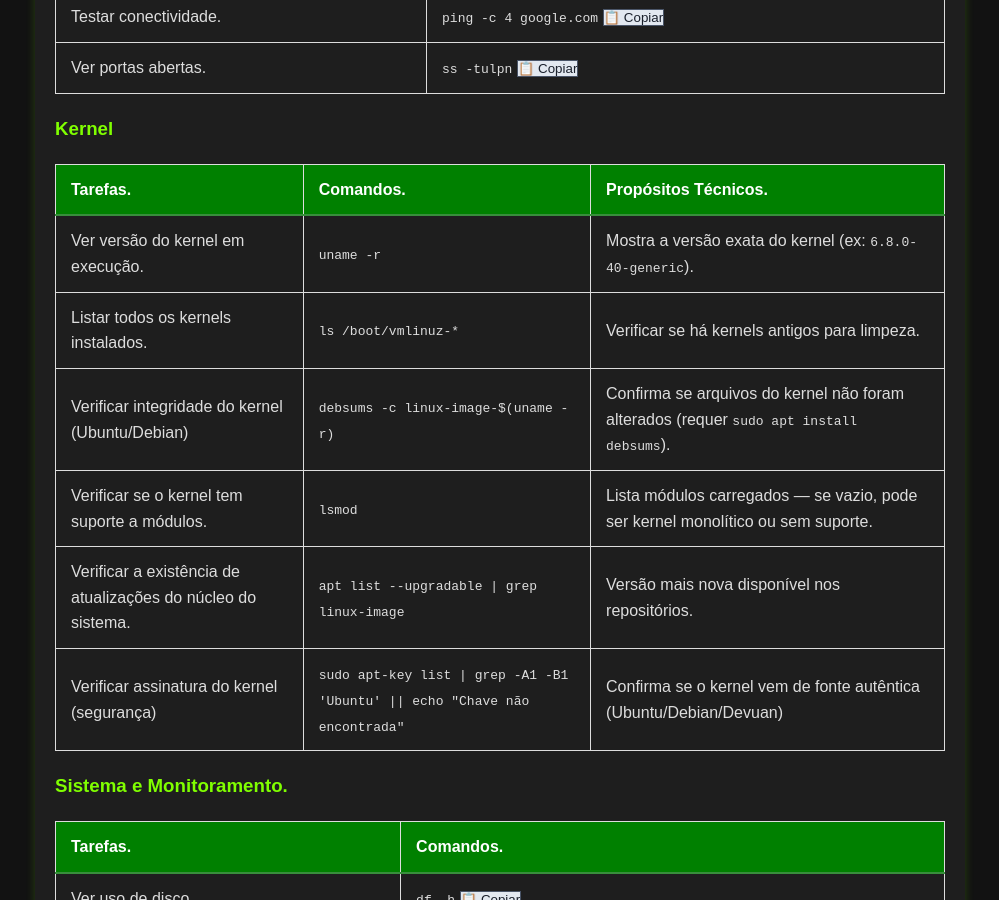
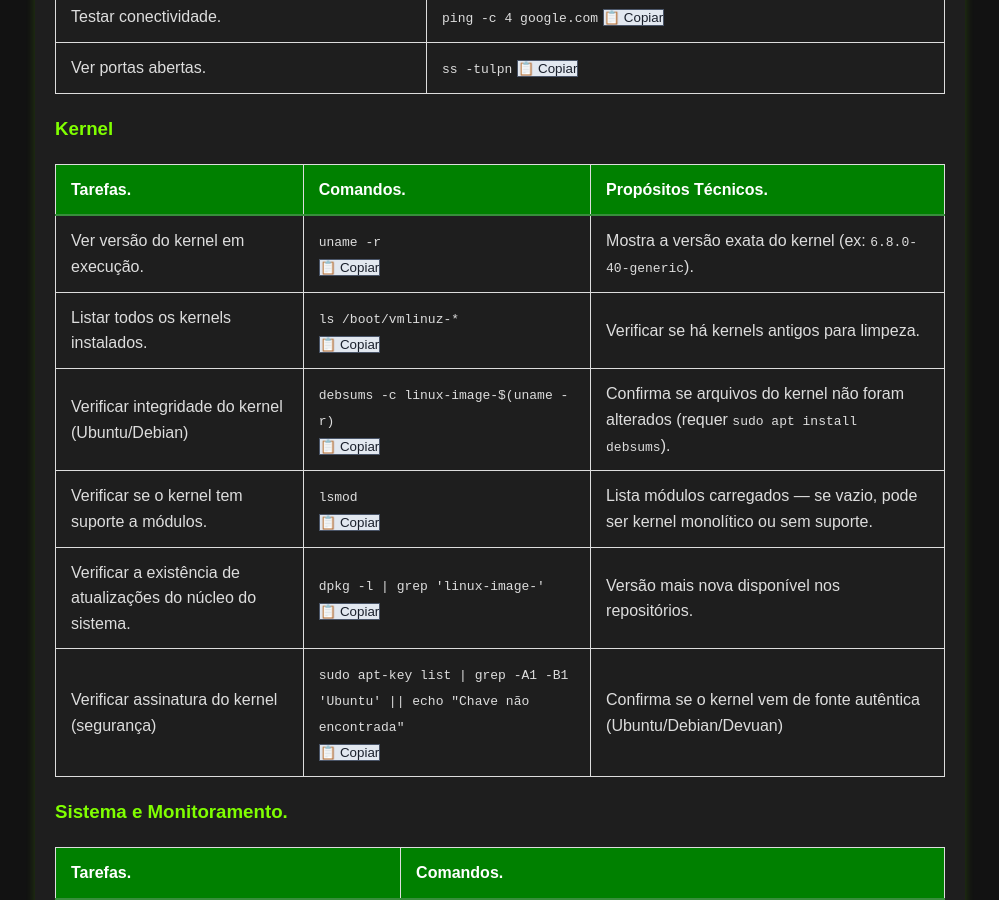
Before and after one commit to Piolinux/piolinux-site, a Jekyll site: the page built from _pages/_iniciantes/terminal-linux-referencia-tecnica-completa.md, in a window 1280 px wide and 900 px high, scrolled down 1432 px. Shown: the whole window, without its empty margins (140-1139 px from the left). Built offline with Jekyll 4.4.1, drawn with Linux system fonts in a browser that asks for light colours.

Commit message:
Update terminal-linux-referencia-tecnica-completa.md

```diff
--- a/_pages/_iniciantes/terminal-linux-referencia-tecnica-completa.md
+++ b/_pages/_iniciantes/terminal-linux-referencia-tecnica-completa.md
@@ -139,37 +139,38 @@ tags: [dicas, linux, terminal, bash, zsh, ohmyzsh, iterm2, produtividade]
     <tbody>
       <tr>
         <td data-label="Tarefa">Ver versão do kernel em execução.</td>
-        <td data-label="Comando"><code>uname -r</code></td>
+        <td data-label="Comando"><code>uname -r</code><br><button class="copy-btn" data-command="uname -r">📋 Copiar</button></td>
         <td data-label="Propósito Técnico">Mostra a versão exata do kernel (ex: <code>6.8.0-40-generic</code>).</td>
       </tr>
       <tr>
         <td data-label="Tarefa">Listar todos os kernels instalados.</td>
-        <td data-label="Comando"><code>ls /boot/vmlinuz-*</code></td>
+        <td data-label="Comando"><code>ls /boot/vmlinuz-*</code><br><button class="copy-btn" data-command="ls /boot/vmlinuz-*">📋 Copiar</button></td>
         <td data-label="Propósito Técnico">Verificar se há kernels antigos para limpeza.</td>
       </tr>
       <tr>
         <td data-label="Tarefa">Verificar integridade do kernel (Ubuntu/Debian)</td>
-        <td data-label="Comando"><code>debsums -c linux-image-$(uname -r)</code></td>
+        <td data-label="Comando"><code>debsums -c linux-image-$(uname -r)</code><br><button class="copy-btn" data-command="debsums -c linux-image-$(uname -r)">📋 Copiar</button></td>
         <td data-label="Propósito Técnico">Confirma se arquivos do kernel não foram alterados (requer <code>sudo apt install debsums</code>).</td>
       </tr>
       <tr>
         <td data-label="Tarefa">Verificar se o kernel tem suporte a módulos.</td>
-        <td data-label="Comando"><code>lsmod</code></td>
+        <td data-label="Comando"><code>lsmod</code><br><button class="copy-btn" data-command="lsmod">📋 Copiar</button></td>
         <td data-label="Propósito Técnico">Lista módulos carregados — se vazio, pode ser kernel monolítico ou sem suporte.</td>
       </tr>
       <tr>
         <td data-label="Tarefa">Verificar a existência de atualizações do núcleo do sistema.</td>
-        <td data-label="Comando"><code>apt list --upgradable | grep linux-image</code></td>
+        <td data-label="Comando"><code>dpkg -l | grep 'linux-image-'</code><br><button class="copy-btn" data-command="dpkg -l | grep 'linux-image-'">📋 Copiar</button></td>
         <td data-label="Propósito Técnico">Versão mais nova disponível nos repositórios.</td>
       </tr>
       <tr>
         <td data-label="Tarefa">Verificar assinatura do kernel (segurança)</td>
-        <td data-label="Comando"><code>sudo apt-key list | grep -A1 -B1 'Ubuntu' || echo "Chave não encontrada"</code></td>
+        <td data-label="Comando"><code>sudo apt-key list | grep -A1 -B1 'Ubuntu' || echo "Chave não encontrada"</code><br><button class="copy-btn" data-command='sudo apt-key list | grep -A1 -B1 "Ubuntu" || echo "Chave não encontrada"'>📋 Copiar</button></td>
         <td data-label="Propósito Técnico">Confirma se o kernel vem de fonte autêntica (Ubuntu/Debian/Devuan)</td>
       </tr>
     </tbody>
   </table>
 </div>
+
 
 
 
```
